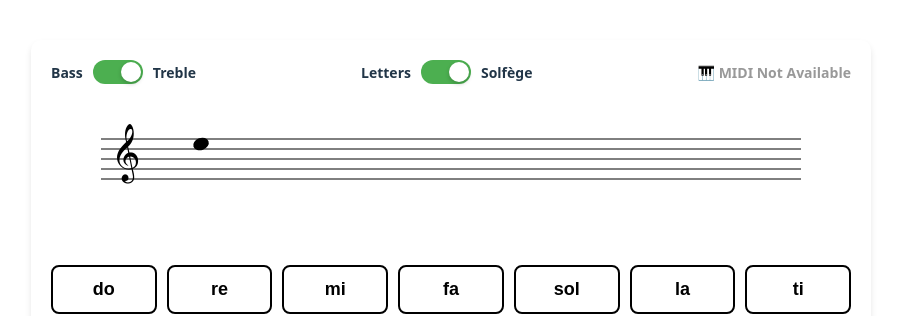
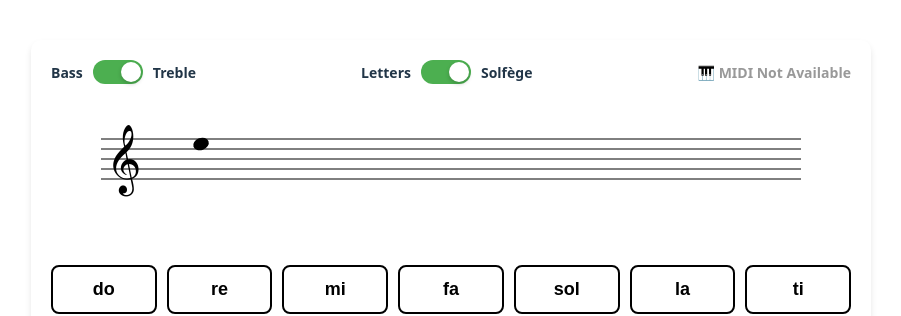
Before and after one commit to KostyaShey/pianohero, a Vue app: page / in a window 1280 px wide. Shown: the part 183-499 px from the top of the page, without its empty margins (189-1090 px from the left). Built offline with nearby package versions, Linux system fonts and the light colour scheme.

Commit message:
adjusted clef positions

```diff
--- a/src/App.vue
+++ b/src/App.vue
@@ -19,6 +19,8 @@
           :displayed-notes="displayedNotes"
           :show-all-notes="showAllNotes"
           :all-notes-with-labels="allNotesWithLabels"
+          :treble-clef-position="trebleClefPosition"
+          :bass-clef-position="bassClefPosition"
         />
 
         <!-- Show All Notes Button -->
@@ -52,7 +54,7 @@
 </template>
 
 <script setup>
-import { onMounted } from 'vue'
+import { onMounted, ref } from 'vue'
 
 // Components
 import OrientationMessage from './components/OrientationMessage.vue'
@@ -95,6 +97,19 @@ const { isFullscreen, toggleFullscreen } = useFullscreen()
 // Wake Lock support
 const { isWakeLockActive, isWakeLockSupported, toggleWakeLock } = useWakeLock()
 
+// Clef positioning options - easily adjustable
+const trebleClefPosition = ref({
+  x: 55,      // Horizontal position
+  y: 80,      // Vertical position
+  fontSize: 60 // Font size
+})
+
+const bassClefPosition = ref({
+  x: 55,      // Horizontal position
+  y: 91,      // Vertical position (slightly higher than treble)
+  fontSize: 70 // Font size (slightly smaller than treble)
+})
+
 // Initialize the game
 onMounted(() => {
   setMessageHandler(handleNoteGuess)
--- a/src/components/StaffDisplay/StaffDisplay.vue
+++ b/src/components/StaffDisplay/StaffDisplay.vue
@@ -7,7 +7,10 @@
           stroke="#000" stroke-width="1"/>
 
     <!-- Clef symbol -->
-    <text x="60" y="70" font-family="serif" font-size="50" fill="#000">
+    <text :x="clefPosition.x" :y="clefPosition.y"
+          font-family="serif"
+          :font-size="clefPosition.fontSize"
+          fill="#000">
       {{ useTrebleClef ? '𝄞' : '𝄢' }}
     </text>
 
@@ -45,10 +48,11 @@
 </template>
 
 <script setup>
+import { computed } from 'vue'
 import Note from './Note.vue'
 import LedgerLine from './LedgerLine.vue'
 
-defineProps({
+const props = defineProps({
   useTrebleClef: {
     type: Boolean,
     required: true
@@ -64,7 +68,29 @@ defineProps({
   allNotesWithLabels: {
     type: Array,
     required: true
+  },
+  // Clef positioning options
+  trebleClefPosition: {
+    type: Object,
+    default: () => ({
+      x: 60,
+      y: 90,
+      fontSize: 70
+    })
+  },
+  bassClefPosition: {
+    type: Object,
+    default: () => ({
+      x: 60,
+      y: 65,
+      fontSize: 45
+    })
   }
+})
+
+// Computed property to get the current clef position
+const clefPosition = computed(() => {
+  return props.useTrebleClef ? props.trebleClefPosition : props.bassClefPosition
 })
 </script>
 
```
Also changed, not shown: 1 other file (tests, documents, lock files or other folders).
